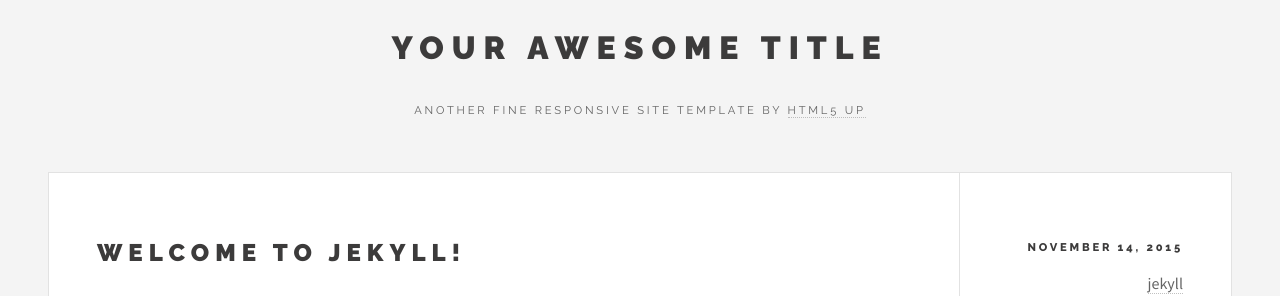
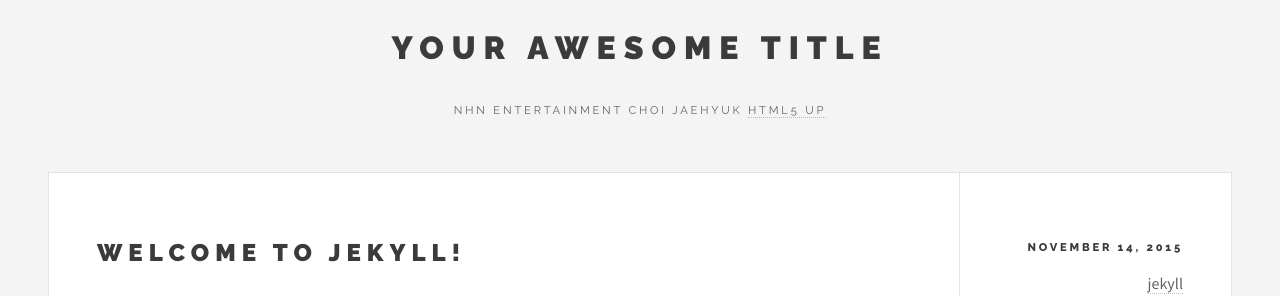
Before and after one commit to naka15/naka15.githubio.backup, a Jekyll site: the page built from index.html, in a window 1280 px wide and 900 px high. Shown: the part 177-473 px from the top of the window. Built offline with Jekyll 4.4.1, drawn with Linux system fonts in a browser that asks for light colours; the list of posts is cut into pages by our own code.

Commit message:
Update intro.html

```diff
--- a/_includes/intro.html
+++ b/_includes/intro.html
@@ -2,7 +2,7 @@
   <a href="{{ site.url }}" class="logo"><img src="/images/logo.jpg" alt="" /></a>
 	<header>
     <h2>{{ site.title }}</h2>
-		<p>Another fine responsive site template by <a href="http://html5up.net">HTML5 UP</a>
+		<p>NHN Entertainment choi jaehyuk <a href="http://html5up.net">HTML5 UP</a>
     </p>
 	</header>
 </section>
```
